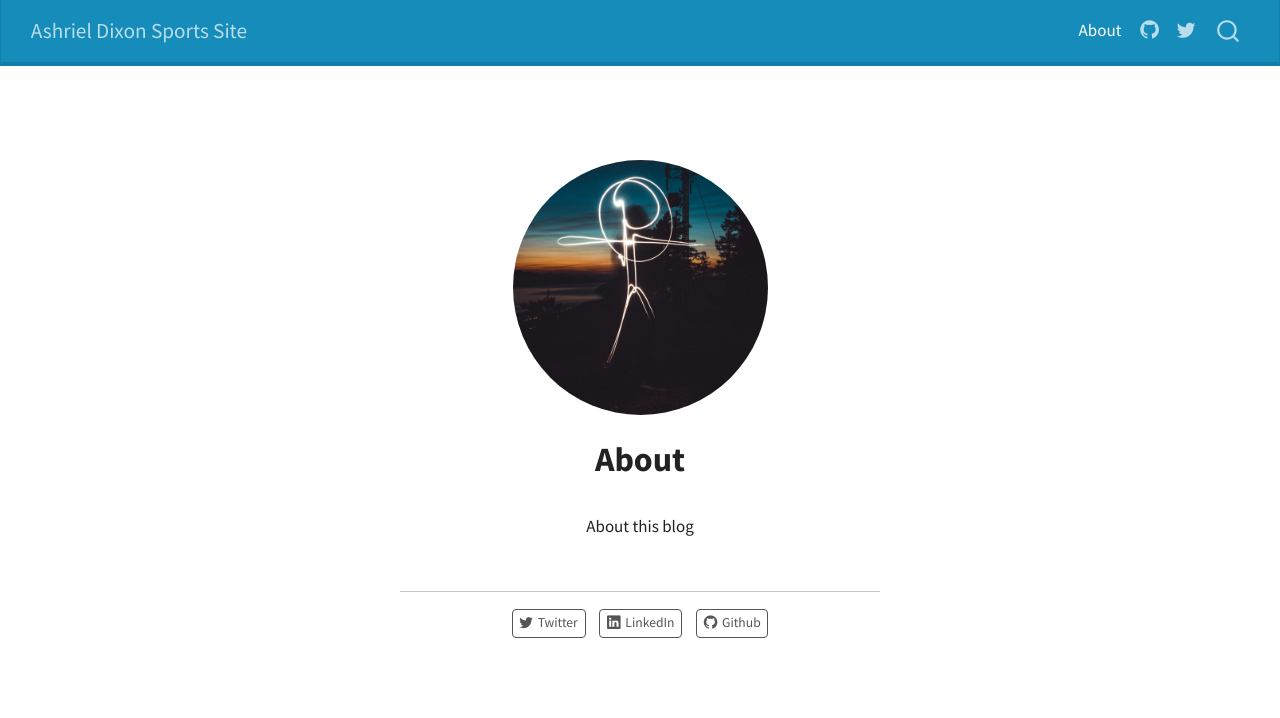
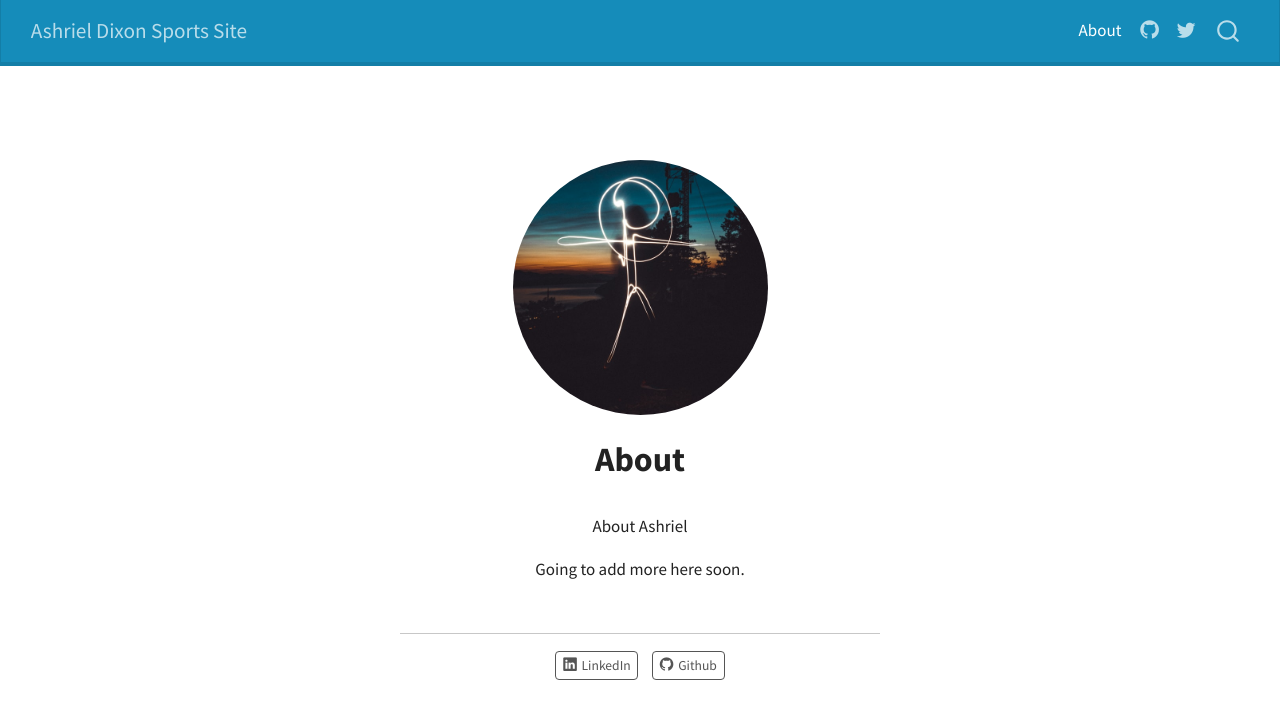
Before and after one commit to Ashrielkd/Ashrielkd.github.io, a plain HTML site: page about.html in a window 1280 px wide. Drawn offline with Linux system fonts and the light colour scheme.

Commit message:
Updated About

```diff
--- a/about.html
+++ b/about.html
@@ -124,16 +124,13 @@ ul.task-list li input[type="checkbox"] {
 <div class="quarto-title-meta">
   </div>
 </header><main class="content" id="quarto-document-content">
-<p>About this blog</p>
+<p>About Ashriel</p>
+<p>Going to add more here soon.</p>
 
 
 </main>
   <hr class="about-sep">
    <div class="about-links">
-  <a href="https://twitter.com" class="about-link" rel="" target="">
-    <i class="bi bi-twitter"></i>
-     <span class="about-link-text">Twitter</span>
-  </a>
   <a href="https://linkedin.com" class="about-link" rel="" target="">
     <i class="bi bi-linkedin"></i>
      <span class="about-link-text">LinkedIn</span>
--- a/search.json
+++ b/search.json
@@ -4,7 +4,7 @@
     "href": "about.html",
     "title": "About",
     "section": "",
-    "text": "About this blog"
+    "text": "About Ashriel\nGoing to add more here soon."
   },
   {
     "objectID": "posts/welcome/index.html",
```
